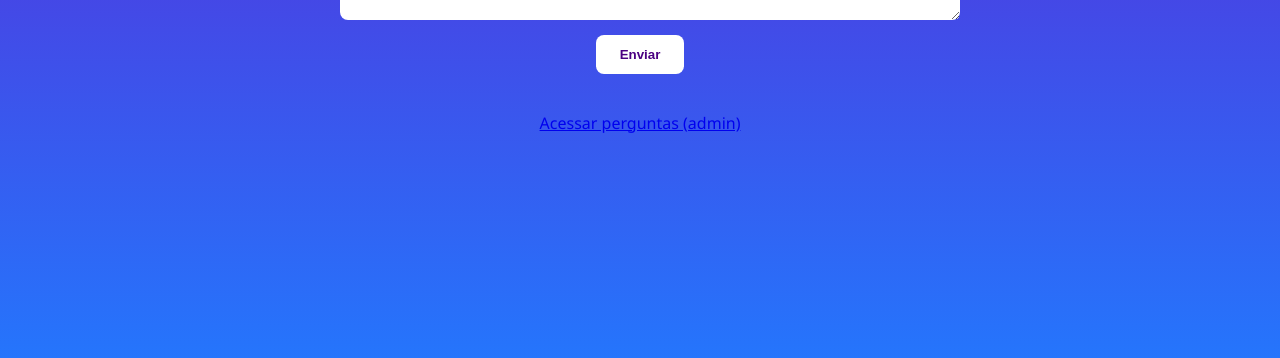
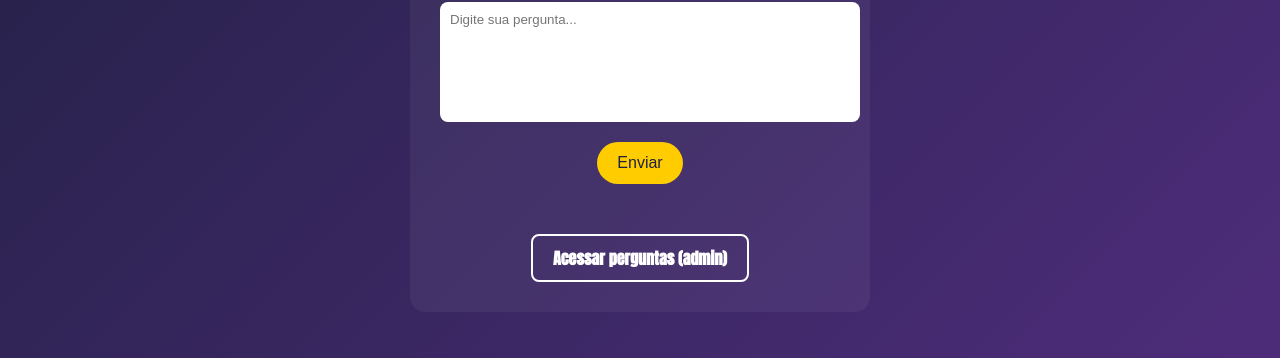
Before and after one commit to marcinha30/acampa2025, a plain HTML site: page index.html in a window 1280 px wide. Shown: the part 442-800 px from the top of the page. Drawn offline with Linux system fonts and the light colour scheme.

Commit message:
style.css

```diff
--- a/style.css
+++ b/style.css
@@ -1,39 +1,75 @@
+@import url('https://fonts.googleapis.com/css2?family=Anton&display=swap');
+
 body {
-  font-family: 'Segoe UI', sans-serif;
-  background: linear-gradient(to bottom, #6a11cb, #2575fc);
-  color: white;
   margin: 0;
-  padding: 0;
+  font-family: 'Anton', sans-serif;
+  background: linear-gradient(135deg, #1f2041, #4d2c7a);
+  color: #fff;
+  display: flex;
+  justify-content: center;
+  align-items: center;
   min-height: 100vh;
+  padding: 20px;
+  box-sizing: border-box;
 }
+
 .container {
-  max-width: 600px;
-  margin: auto;
-  padding: 30px 20px;
+  background: rgba(255, 255, 255, 0.05);
+  padding: 30px;
+  border-radius: 15px;
   text-align: center;
+  max-width: 400px;
+  width: 100%;
 }
-textarea, select {
+
+textarea, input[type="password"], input[type="text"] {
   width: 100%;
-  padding: 10px;
-  margin-top: 15px;
   border-radius: 8px;
   border: none;
+  margin-bottom: 15px;
+  padding: 10px;
+  font-family: sans-serif;
+  resize: none;
+}
+
+textarea {
+  height: 100px;
+}
+
+button {
+  background: #ffcc00;
+  color: #1f2041;
+  border: none;
+  padding: 12px 20px;
+  font-size: 16px;
+  border-radius: 50px;
+  cursor: pointer;
+  transition: background 0.3s;
+}
+
+button:hover {
+  background: #ffe85f;
+}
+
+.feedback {
+  margin-top: 15px;
   font-size: 16px;
 }
-button {
-  background-color: #fff;
-  color: #4B0082;
-  border: none;
-  padding: 12px 24px;
+
+.botao-voltar {
+  display: inline-block;
+  background-color: transparent;
+  color: white;
+  padding: 10px 20px;
+  border: 2px solid white;
   border-radius: 8px;
+  text-decoration: none;
   font-weight: bold;
-  cursor: pointer;
   margin-top: 10px;
+  transition: background 0.3s, color 0.3s;
 }
-button:hover {
-  background-color: #eee;
+
+.botao-voltar:hover {
+  background-color: white;
+  color: #4B0080;
 }
-.feedback {
-  margin-top: 10px;
-  font-weight: bold;
-}
```
